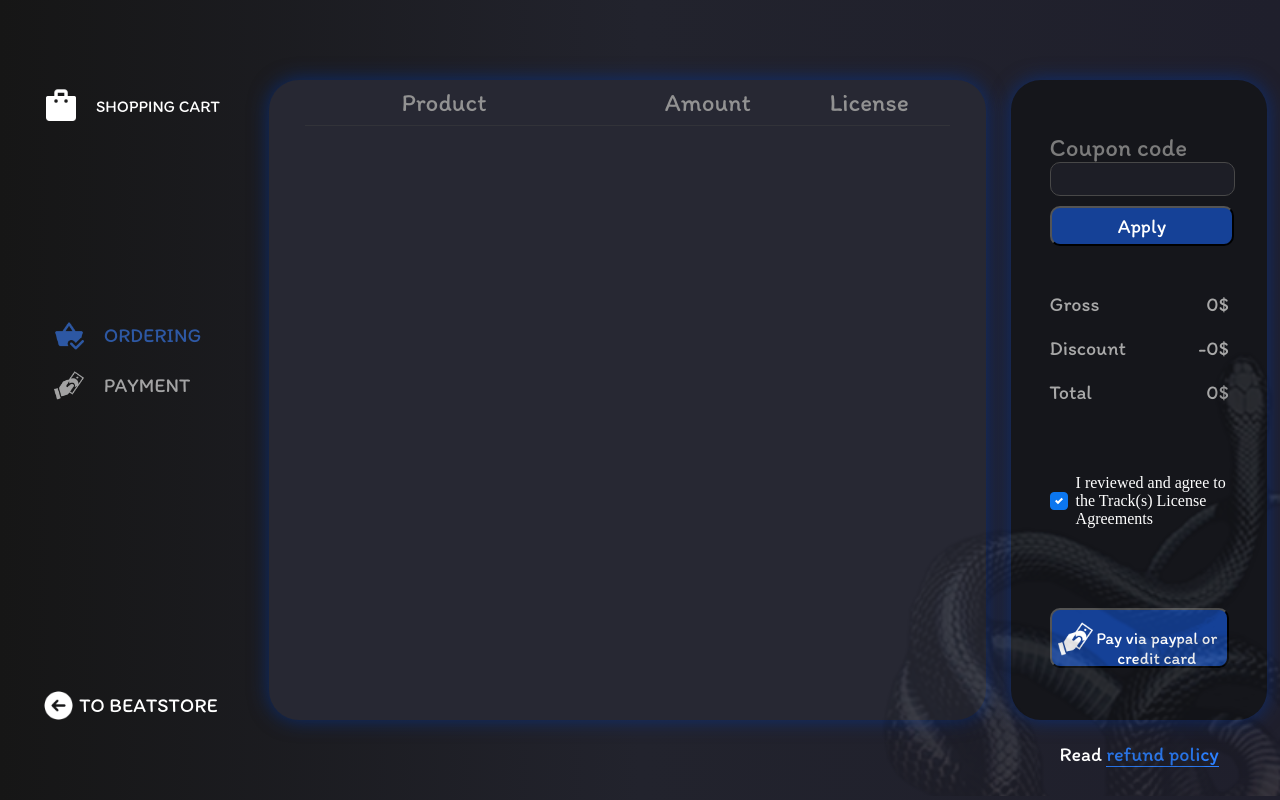
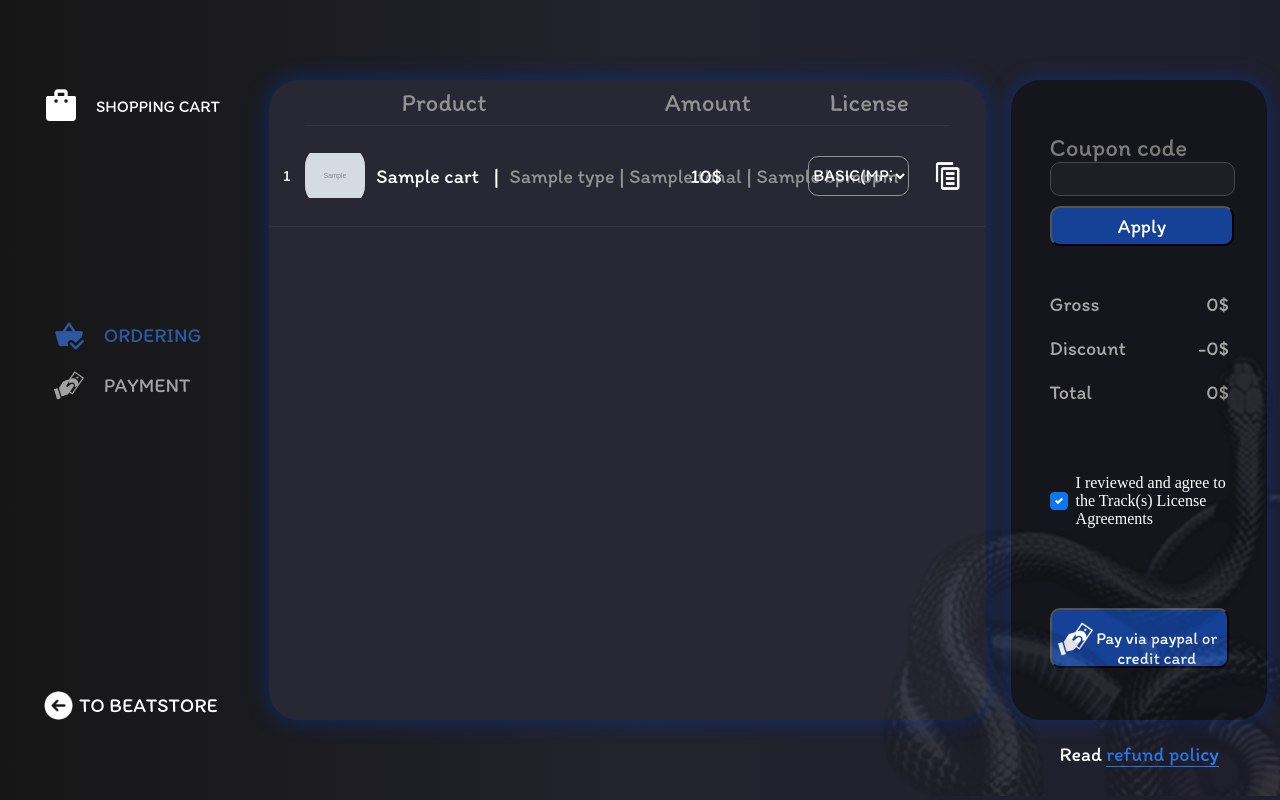
Before and after one commit to LilScottyPippen/AnsiantBeats-django, a Django app: template templates/user/shopping-cart.html in a window 1280 px wide. Run offline with Django 4.2, Linux system fonts and the light colour scheme; the template is opened without the code that fills it: most values are stand-ins (such as "Sample title", 1, 10 or a date in 2020); grey boxes marked "Sample" are stand-in pictures; some libraries are stand-ins or nearby versions; some web fonts are replaced.

Commit message:
Added 'Add to cart'

```diff
--- a/index/urls.py
+++ b/index/urls.py
@@ -1,8 +1,8 @@
+from django.urls import path
+from .views import index_page
 from django.conf import settings
 from django.conf.urls.static import static
-from django.urls import path
-from .views import index_page
 
 urlpatterns = [
-    path('', index_page, name='index')
-]
+    path('', index_page, name='index'),
+] + static(settings.MEDIA_URL, document_root=settings.MEDIA_ROOT)
--- a/templates/index/main.html
+++ b/templates/index/main.html
@@ -181,7 +181,7 @@
                                     <p>{{ beat.price|floatformat }}$</p>
                                 </div>
                                 <div class="button-buy">
-                                    <img src="{% static 'images/BUY.png' %}" alt="" />
+                                    <img src="{% static 'images/BUY.png' %}" alt="" onclick="window.location='{% url 'add_to_cart' beat.beat_id %}'"/>
                                 </div>
                             </div>
                         {% endfor %}
--- a/templates/user/shopping-cart.html
+++ b/templates/user/shopping-cart.html
@@ -83,7 +83,32 @@
                     </div>
                   </div>
                   <div class="cart-products-container">
-
+                      {% for cart in cart %}
+                          <div class="product-item">
+                              <div class="number-product-block">
+                                <p>{{ forloop.counter }}</p>
+                              </div>
+                              <div class="product-img">
+                                <img src="{{ cart.cover }}" alt="">
+                              </div>
+                              <div class="product-title">
+                                <p><span>{{ cart.title }} &ensp;|&ensp;</span> {{ cart.type }} | {{ cart.tonal }} | {{ cart.bpm }}bpm</p>
+                              </div>
+                              <div class="amount-product">
+                                <p>{{ cart.price|floatformat }}$</p>
+                              </div>
+                              <div class="license-product">
+                                <select name="" id="cusSelectbox">
+                                  <option value=basic>BASIC(MP3)</option>
+                                  <option value=premium>PREMIUM(MP3, WAV AND TRACK STEMS)</option>
+                                  <option value=track>TRACKOUT(MP3, WAV AND TRACK STEMS)</option>
+                                  <option value=unlim>UNLIMITED(MP3, WAV AND TRACK STEMS)</option>
+                                  <option value=exclusive>EXCLISIVE(Make an offer..)</option>
+                                </select>
+                                  <img src="{% static 'images/privacy.png' %}" alt="">
+                              </div>
+                          </div>
+                      {% endfor %}
                   </div>
             </div>
             <div class="right-total-container">
--- a/user/urls.py
+++ b/user/urls.py
@@ -1,6 +1,7 @@
 from django.urls import path
 from .views import user_login, user_reg, user_logout, google_auth, google_callback, \
-    reset_password, confirm_email, change_password, user_profile, shopping_cart
+    reset_password, confirm_email, change_password, user_profile, shopping_cart, \
+    add_to_cart
 
 urlpatterns = [
     path('login/', user_login, name='login'),
@@ -12,5 +13,6 @@ urlpatterns = [
     path('resetPassword/<str:email>/<str:token>', confirm_email, name='confirmEmail'),
     path('changePassword/<str:email>/<str:token>', change_password, name='changePassword'),
     path('profile/', user_profile, name='profile'),
-    path('shopping-cart/', shopping_cart, name='shop_cart')
+    path('shopping-cart/', shopping_cart, name='shop_cart'),
+    path('add_to_cart/<int:beat_id>', add_to_cart, name='add_to_cart'),
 ]
```
Also changed, not shown: user/views.py (+35 -2 lines), index/views.py (line endings or trailing spaces).
